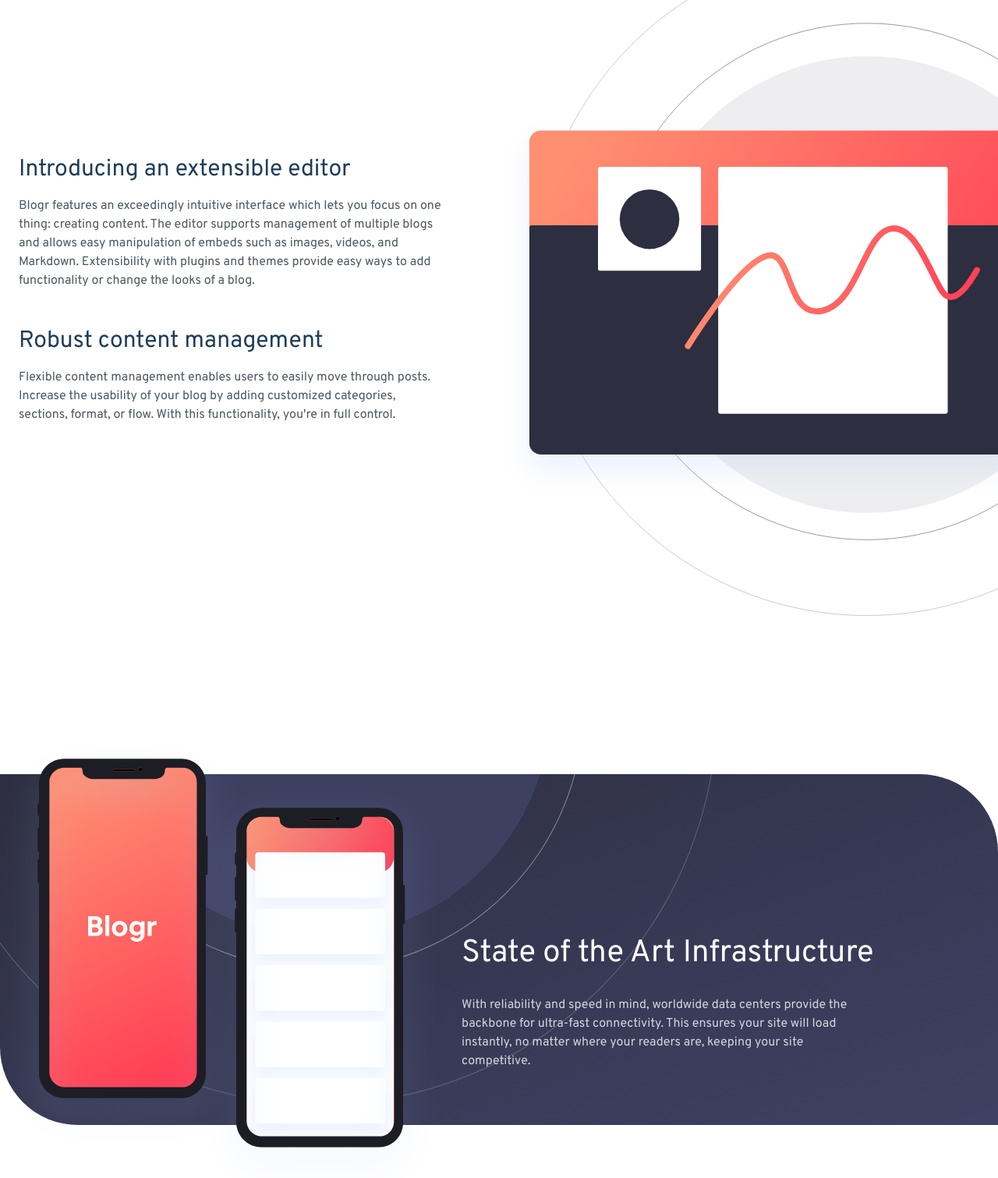
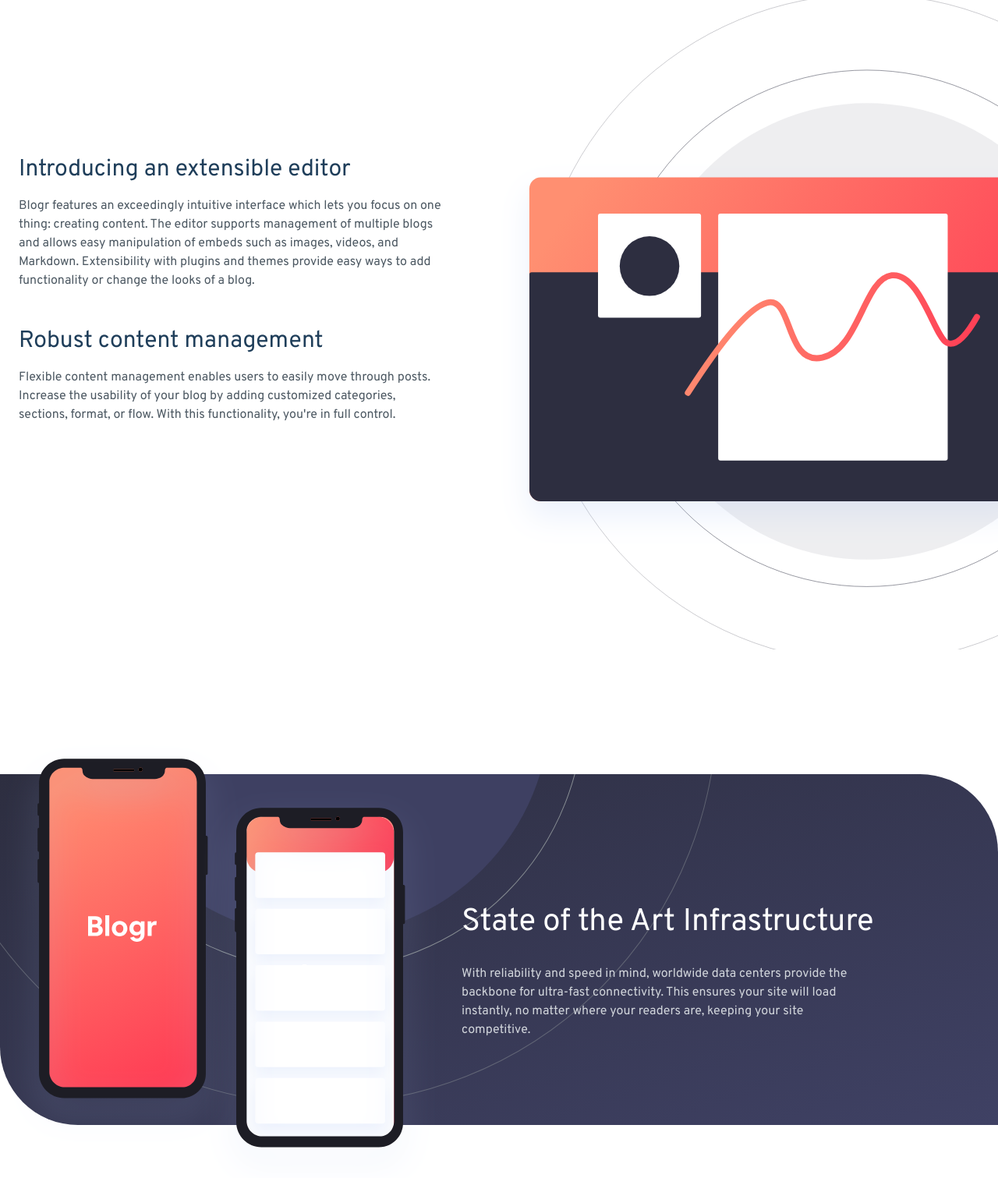
Before and after one commit to spicychickin/blogr-web-2, a plain HTML site: page index.html in a window 1280 px wide. Shown: the part 761-2272 px from the top of the page at 78% size. Drawn offline with nearby package versions, Linux system fonts and the light colour scheme.

Commit message:
margin position

```diff
--- a/index.html
+++ b/index.html
@@ -62,7 +62,7 @@
     <div class="absolute inset-0 z-0">
       <img src="images/bg-pattern-intro-desktop.svg" alt=""
         class="hidden lg:block absolute w-[250%] h-[400%] object-cover top-[2%] transform -translate-x-1 -translate-y-[40%]">
-      <img src="images/bg-pattern-intro-mobile.svg" alt="" f
+      <img src="images/bg-pattern-intro-mobile.svg" alt=""
         class="lg:hidden absolute w-[250%] h-[400%] object-cover top-[2%] transform -translate-x-1 -translate-y-[40%]">
     </div>
 
@@ -211,7 +211,7 @@
         <!-- Editor illustration -->
         <div class="lg:w-1/2 lg:order-2 order-1">
           <img src="images/illustration-editor-desktop.svg" alt="Editor illustration"
-            class="hidden lg:block min-w-[900px] transform 2xl:translate-x-[35%] -translate-y-[5%]">
+            class="hidden lg:block min-w-[900px] transform 2xl:translate-x-[35%] -translate-y-[5%] md:-translate-y-[-2%]">
           <img src="images/illustration-editor-mobile.svg" alt="Editor illustration" class="lg:hidden w-full">
         </div>
       </div>
@@ -231,8 +231,8 @@
       <div class="flex lg:flex-row flex-col items-center">
         <img src="images/illustration-phones.svg" alt=""
           class="ml-2 min-w-[330px] lg:min-w-[500px] transform translate-y-[-35%] md:translate-y-[-27%] lg:-translate-y-10">
-        <div class="text-left order-1 lg:order-2 px-8">
-          <h2 class="text-[40px] font-normal mb-6 -mt-40 md:-mt-48 lg:-mt-0 text-center lg:text-left">State of the Art
+        <div class="text-left order-1 lg:order-2 px-8 lg:mb-20">
+          <h2 class="text-[40px] font-normal mb-6 -mt-40 md:-mt-48 lg:-mt-0 text-center lg:text-center">State of the Art
             Infrastructure</h2>
           <p class="text-gray-300 text-[16px] text-center lg:text-left">
             With reliability and speed in mind, worldwide data centers provide the <br /> backbone for ultra-fast
```
